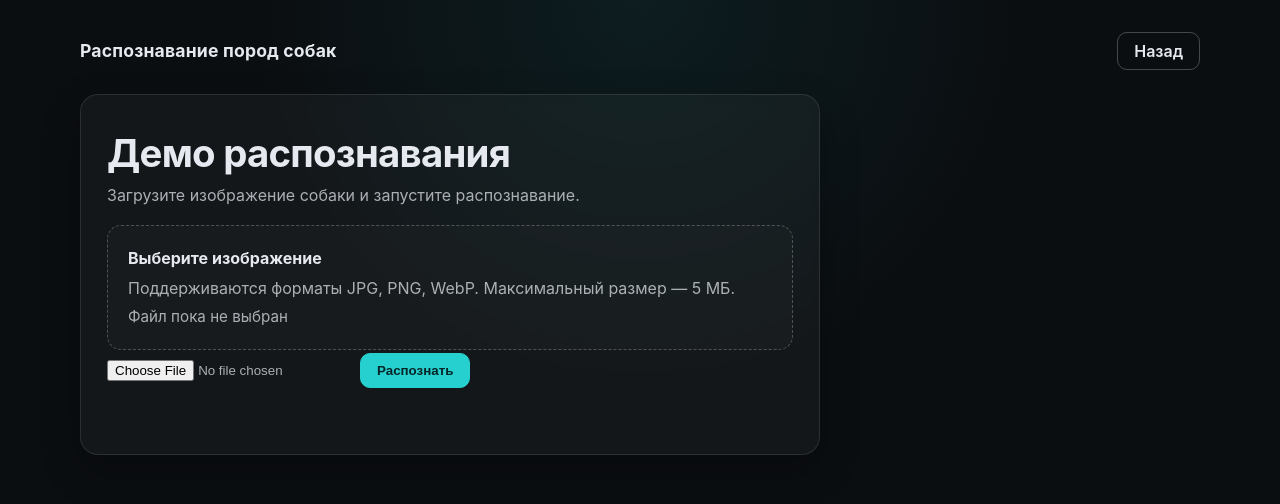
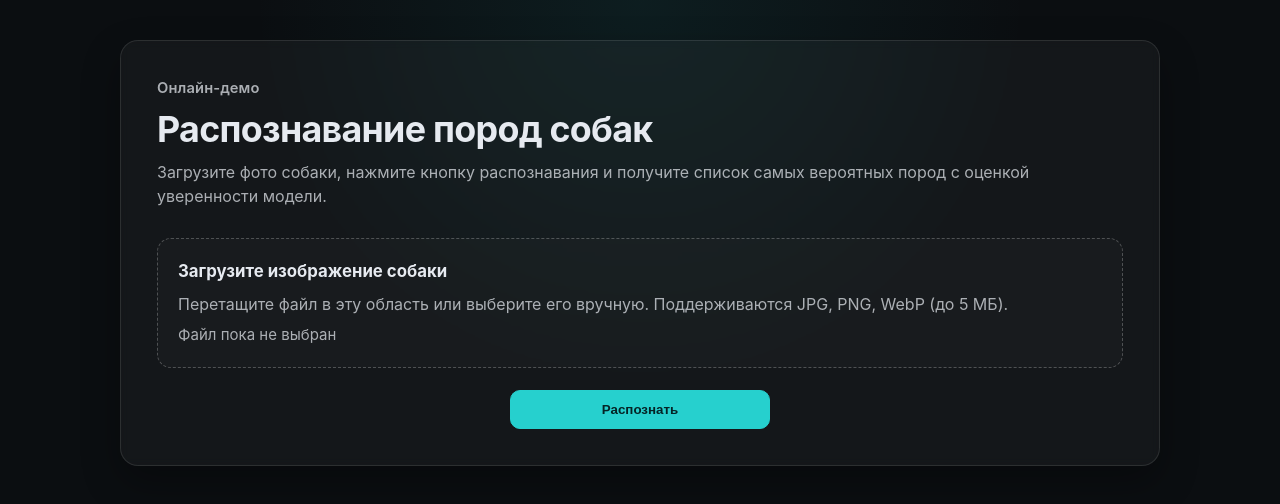
Before and after one commit to hazevisual/DogBreedPyAi, a React (Vite) app in the folder frontend/: page /demo in a window 1280 px wide. Shown: the top 504 px of the page. Built offline with nearby package versions, Linux system fonts and the light colour scheme.

Commit message:
Polish demo upload input and center recognize button

```diff
--- a/frontend/src/App.tsx
+++ b/frontend/src/App.tsx
@@ -1,13 +1,12 @@
 import { Navigate, Route, Routes } from 'react-router-dom';
-import LandingPage from './pages/LandingPage';
 import DemoPage from './pages/DemoPage';
 
 export default function App() {
   return (
     <Routes>
-      <Route path="/" element={<LandingPage />} />
+      <Route path="/" element={<Navigate to="/demo" replace />} />
       <Route path="/demo" element={<DemoPage />} />
-      <Route path="*" element={<Navigate to="/" replace />} />
+      <Route path="*" element={<Navigate to="/demo" replace />} />
     </Routes>
   );
 }
--- a/frontend/src/index.css
+++ b/frontend/src/index.css
@@ -7,8 +7,8 @@
   --muted: rgba(230, 234, 240, 0.72);
   --accent: #26d0ce;
   --accent-glow: rgba(38, 208, 206, 0.25);
-  --danger: #ef9fb2;
-  --danger-bg: rgba(239, 159, 178, 0.14);
+  --danger: #f1bdc9;
+  --danger-bg: rgba(241, 189, 201, 0.12);
 
   font-family: Inter, system-ui, -apple-system, Segoe UI, Roboto, sans-serif;
   line-height: 1.5;
@@ -35,38 +35,25 @@ body {
   color: var(--text);
 }
 
-a {
-  color: inherit;
+h1,
+h2,
+h3,
+p {
+  margin: 0;
 }
 
-.landing-page,
+main {
+  display: block;
+}
+
 .demo-page {
   min-height: 100vh;
-  padding: 24px 16px 40px;
+  padding: 32px 16px 48px;
 }
 
-.container {
-  width: min(100%, 1120px);
+.demo-container {
+  width: min(100%, 1040px);
   margin: 0 auto;
-}
-
-.top-nav {
-  display: flex;
-  justify-content: space-between;
-  align-items: center;
-  gap: 12px;
-  margin-bottom: 24px;
-}
-
-.brand {
-  margin: 0;
-  font-weight: 700;
-  font-size: 1.1rem;
-  letter-spacing: 0.01em;
-}
-
-.nav-demo-link {
-  text-decoration: none;
 }
 
 .card-block {
@@ -75,94 +62,91 @@ a {
   border-radius: 18px;
   box-shadow: 0 16px 38px rgba(0, 0, 0, 0.3);
   backdrop-filter: blur(4px);
-  transition: transform 0.2s ease, border-color 0.2s ease, box-shadow 0.2s ease;
 }
 
-.card-block:hover {
-  transform: translateY(-2px);
-  border-color: rgba(38, 208, 206, 0.35);
-  box-shadow: 0 18px 42px rgba(0, 0, 0, 0.34), 0 0 0 1px rgba(38, 208, 206, 0.14);
+.demo-card {
+  width: 100%;
+  padding: clamp(20px, 3vw, 36px);
 }
 
-.hero {
-  position: relative;
-  overflow: hidden;
-  padding: 36px 24px;
+.demo-header {
   display: grid;
-  gap: 18px;
-  align-items: center;
-}
-
-.hero::before {
-  content: '';
-  position: absolute;
-  inset: -20% auto auto -8%;
-  width: clamp(280px, 44vw, 520px);
-  aspect-ratio: 1 / 1;
-  border-radius: 50%;
-  background: radial-gradient(circle, rgba(38, 208, 206, 0.22) 0%, transparent 68%);
-  pointer-events: none;
-}
-
-.hero-content {
-  min-width: 0;
-  position: relative;
-  z-index: 1;
-}
-
-.hero-image {
-  width: 100%;
-  max-width: 100%;
-  height: auto;
-  display: block;
-  border-radius: 14px;
-  object-fit: cover;
-  border: 1px solid rgba(255, 255, 255, 0.14);
+  gap: 10px;
 }
 
 .eyebrow {
-  margin: 0;
-  font-size: 0.9rem;
   color: var(--muted);
+  font-size: 0.92rem;
   font-weight: 600;
-}
-
-h1,
-h2,
-h3,
-p {
-  margin: 0;
-}
-
-h1,
-h2,
-h3 {
-  color: var(--text);
+  letter-spacing: 0.01em;
 }
 
 h1 {
-  margin-top: 10px;
-  font-size: clamp(1.9rem, 3vw, 3rem);
+  font-size: clamp(1.8rem, 2.8vw, 2.6rem);
   line-height: 1.15;
   letter-spacing: -0.02em;
 }
 
-.hero-subtitle {
-  margin-top: 14px;
-  max-width: 68ch;
+.demo-subtitle,
+.upload-hint,
+.upload-file-name,
+.status-text,
+.result-label {
   color: var(--muted);
 }
 
-.hero-actions {
-  margin-top: 22px;
-  display: flex;
-  flex-wrap: wrap;
-  gap: 12px;
+.demo-content-stack {
+  margin-top: 28px;
+  display: grid;
+  gap: 16px;
+}
+
+.upload-zone {
+  display: grid;
+  gap: 8px;
+  border: 1.5px dashed rgba(255, 255, 255, 0.24);
+  border-radius: 14px;
+  background: rgba(255, 255, 255, 0.02);
+  padding: 20px;
+  cursor: pointer;
+  transition: border-color 0.2s ease, background-color 0.2s ease, box-shadow 0.2s ease;
+}
+
+.upload-zone:hover,
+.upload-zone:focus-within {
+  border-color: rgba(38, 208, 206, 0.72);
+  background: rgba(255, 255, 255, 0.04);
+  box-shadow: inset 0 0 0 1px rgba(38, 208, 206, 0.22), inset 0 0 24px rgba(38, 208, 206, 0.12);
+}
+
+.upload-title {
+  font-size: 1.05rem;
+  font-weight: 700;
+}
+
+.upload-file-name {
+  font-size: 0.94rem;
+  overflow-wrap: anywhere;
+}
+
+.upload-change-file {
+  width: fit-content;
+  color: var(--accent);
+  font-size: 0.9rem;
+  font-weight: 600;
+}
+
+.file-input {
+  position: absolute;
+  opacity: 0;
+  pointer-events: none;
+  width: 1px;
+  height: 1px;
 }
 
 .button {
   border-radius: 10px;
-  padding: 10px 16px;
+  padding: 12px 18px;
   font-weight: 600;
   line-height: 1;
   transition: all 0.2s ease;
@@ -182,18 +166,6 @@ h1 {
   box-shadow: 0 0 0 3px var(--accent-glow);
 }
 
-.button-secondary {
-  border: 1px solid rgba(255, 255, 255, 0.24);
-  background: transparent;
-  color: var(--text);
-}
-
-.button-secondary:hover,
-.button-secondary:focus-visible {
-  border-color: rgba(255, 255, 255, 0.42);
-  background: var(--surface-strong);
-}
-
 .button:focus-visible {
   outline: 2px solid rgba(38, 208, 206, 0.78);
   outline-offset: 2px;
@@ -204,163 +176,30 @@ button:disabled {
   cursor: not-allowed;
 }
 
-.section {
-  margin-top: 28px;
+.recognize-button-wrap {
+  display: flex;
+  justify-content: center;
+  margin-top: 4px;
 }
 
-.section h2 {
-  font-size: clamp(1.35rem, 2vw, 1.8rem);
-  margin-bottom: 14px;
+.recognize-button {
+  width: 100%;
+  max-width: 320px;
 }
 
-.grid {
-  display: grid;
-  gap: 14px;
-}
-
-.step-card,
-.feature-card,
-.privacy-card {
-  padding: 20px;
-}
-
-.step-card-image-frame {
-  width: 100%;
-  aspect-ratio: 4 / 3;
-  overflow: hidden;
-  border-radius: 12px;
-  margin-bottom: 12px;
-}
-
-.step-card-image {
-  width: 100%;
-  height: 100%;
-  object-fit: cover;
-  object-position: center;
-  display: block;
-}
-
-.step-number {
-  color: var(--accent);
-  font-size: 0.9rem;
-  font-weight: 700;
-}
-
-.step-card h3,
-.feature-card h3 {
-  margin-top: 6px;
-  font-size: 1.05rem;
-}
-
-.step-card p,
-.privacy-card p,
-.feature-card p,
-.status-text,
-.upload-hint,
-.upload-file-name,
-.hero-subtitle,
-.landing-footer,
-.demo-subtitle {
-  color: var(--muted);
-}
-
-.feature-card {
-  display: flex;
-  align-items: center;
-  gap: 12px;
-  min-height: 96px;
-}
-
-.feature-card-image-frame {
-  width: clamp(56px, 18vw, 72px);
-  aspect-ratio: 1 / 1;
-  flex-shrink: 0;
-  overflow: hidden;
-  border-radius: 10px;
-}
-
-.feature-card-image {
-  width: 100%;
-  height: 100%;
-  object-fit: cover;
-  object-position: center;
-  display: block;
-}
-
-@media (min-width: 760px) {
-  .feature-card-image-frame {
-    width: 72px;
-  }
-}
-
-.landing-footer {
-  margin-top: 30px;
-  padding: 20px 0;
-  text-align: center;
+.status-text {
   font-size: 0.95rem;
 }
 
-.demo-card {
-  max-width: 740px;
-  padding: 26px;
+.error-block {
+  border: 1px solid rgba(241, 189, 201, 0.3);
+  background: var(--danger-bg);
+  border-radius: 12px;
+  padding: 12px 14px;
 }
 
-.demo-subtitle {
-  margin-top: 8px;
-}
-
-.upload-zone {
-  margin-top: 18px;
-  display: flex;
-  flex-direction: column;
-  gap: 6px;
-  border: 1.5px dashed rgba(255, 255, 255, 0.24);
-  border-radius: 14px;
-  background: rgba(255, 255, 255, 0.02);
-  padding: 20px;
-  cursor: pointer;
-  transition: border-color 0.2s ease, background-color 0.2s ease, box-shadow 0.2s ease;
-}
-
-.upload-zone:hover,
-.upload-zone:focus-within {
-  border-color: rgba(38, 208, 206, 0.72);
-  background: rgba(255, 255, 255, 0.04);
-  box-shadow: inset 0 0 0 1px rgba(38, 208, 206, 0.22), inset 0 0 24px rgba(38, 208, 206, 0.12);
-}
-
-.upload-title {
-  font-weight: 700;
-}
-
-.upload-file-name {
-  font-size: 0.95rem;
-}
-
-.file-input {
-  margin-top: 10px;
-  color: var(--muted);
-}
-
-.status-text {
-  margin-top: 8px;
-}
-
-.error-area {
-  margin-top: 8px;
-  min-height: 24px;
-}
-
-.error-area p {
+.error-block p {
   color: var(--danger);
-  background: var(--danger-bg);
-  border: 1px solid rgba(239, 159, 178, 0.4);
-  border-radius: 10px;
-  padding: 8px 10px;
-}
-
-.results-area {
-  margin-top: 8px;
 }
 
 .result-card {
@@ -371,64 +210,46 @@ button:disabled {
 }
 
 .result-card h2 {
-  font-size: 1.1rem;
-  margin-bottom: 12px;
+  font-size: 1.08rem;
+  margin-bottom: 8px;
 }
 
 .result-card ul {
   list-style: none;
+  margin: 0;
   padding: 0;
-  margin: 0;
-  display: flex;
-  flex-direction: column;
-  gap: 0;
 }
 
 .result-card li {
-  display: flex;
-  justify-content: space-between;
+  display: grid;
+  grid-template-columns: minmax(0, 1fr) auto;
   align-items: center;
   gap: 12px;
   padding: 10px 0;
   border-bottom: 1px solid rgba(255, 255, 255, 0.08);
 }
 
-.result-card li span {
-  color: var(--muted);
-}
-
-.result-card li strong {
-  text-align: right;
-  min-width: 52px;
-  color: var(--text);
-}
-
 .result-card li:last-child {
   border-bottom: none;
 }
 
+.result-card strong {
+  min-width: 52px;
+  text-align: right;
+}
+
 @media (min-width: 760px) {
-  .landing-page,
   .demo-page {
-    padding: 32px 24px 48px;
+    padding: 40px 24px 56px;
   }
 
-  .hero {
-    padding: 52px;
-    grid-template-columns: minmax(0, 1fr) minmax(280px, 420px);
+  .demo-content-stack {
+    margin-top: 30px;
+    gap: 18px;
   }
 
-  .grid-3 {
-    grid-template-columns: repeat(3, minmax(0, 1fr));
-  }
-
-  .gallery-grid {
-    grid-template-columns: repeat(3, minmax(0, 1fr));
+  .recognize-button {
+    width: auto;
+    min-width: 260px;
   }
 }
-
-@media (min-width: 1024px) {
-  .gallery-grid {
-    grid-template-columns: repeat(4, minmax(0, 1fr));
-  }
-}
--- a/frontend/src/pages/DemoPage.tsx
+++ b/frontend/src/pages/DemoPage.tsx
@@ -1,5 +1,4 @@
-import { useState } from 'react';
-import { Link } from 'react-router-dom';
+import { type ChangeEvent, useState } from 'react';
 
 type RequestState = 'idle' | 'loading' | 'success' | 'error';
 
@@ -63,34 +62,7 @@ export default function DemoPage() {
     }
   };
 
-  return (
-    <main className="demo-page">
-      <div className="container">
-        <nav className="top-nav" aria-label="Навигация демо">
-          <p className="brand">Распознавание пород собак</p>
-          <Link to="/" className="button button-secondary nav-demo-link">
-            Назад
-          </Link>
-        </nav>
-
-        <section className="card-block demo-card">
-          <h1>Демо распознавания</h1>
-          <p className="demo-subtitle">Загрузите изображение собаки и запустите распознавание.</p>
-
-          <label className="upload-zone" htmlFor="dog-image-upload">
-            <span className="upload-title">Выберите изображение</span>
-            <span className="upload-hint">
-              Поддерживаются форматы JPG, PNG, WebP. Максимальный размер — 5 МБ.
-            </span>
-            <span className="upload-file-name">{file ? file.name : 'Файл пока не выбран'}</span>
-          </label>
-
-          <input
-            id="dog-image-upload"
-            className="file-input"
-            type="file"
-            accept="image/*"
-            onChange={(event) => {
+  const onFileChange = (event: ChangeEvent<HTMLInputElement>) => {
     const nextFile = event.target.files?.[0] ?? null;
     setPredictions([]);
 
@@ -111,34 +83,66 @@ export default function DemoPage() {
     setFile(nextFile);
     setState('idle');
     setErrorMessage('');
-            }}
+  };
+
+  return (
+    <main className="demo-page">
+      <div className="demo-container">
+        <section className="card-block demo-card">
+          <header className="demo-header">
+            <p className="eyebrow">Онлайн-демо</p>
+            <h1>Распознавание пород собак</h1>
+            <p className="demo-subtitle">
+              Загрузите фото собаки, нажмите кнопку распознавания и получите список самых вероятных
+              пород с оценкой уверенности модели.
+            </p>
+          </header>
+
+          <div className="demo-content-stack">
+            <label className="upload-zone" htmlFor="dog-image-upload">
+              <span className="upload-title">Загрузите изображение собаки</span>
+              <span className="upload-hint">
+                Перетащите файл в эту область или выберите его вручную. Поддерживаются JPG, PNG,
+                WebP (до 5 МБ).
+              </span>
+              <span className="upload-file-name">{file ? file.name : 'Файл пока не выбран'}</span>
+              {file ? <span className="upload-change-file">Изменить файл</span> : null}
+            </label>
+
+            <input
+              id="dog-image-upload"
+              className="file-input"
+              type="file"
+              accept="image/*"
+              onChange={onFileChange}
             />
 
+            <div className="recognize-button-wrap">
               <button
                 type="button"
                 onClick={onRecognize}
                 disabled={state === 'loading'}
-            className="button button-primary"
+                className="button button-primary recognize-button"
               >
                 {state === 'loading' ? 'Обработка...' : 'Распознать'}
               </button>
+            </div>
 
             {state === 'loading' && <p className="status-text">Обработка...</p>}
 
-          <div aria-live="polite" className="error-area">
-            {state === 'error' && <p>{errorMessage}</p>}
-          </div>
+            {state === 'error' && (
+              <section className="error-block" aria-live="polite" aria-label="Ошибка распознавания">
+                <p>{errorMessage}</p>
+              </section>
+            )}
 
-          <div className="results-area">
             {state === 'success' && (
               <section className="result-card" aria-label="Результаты распознавания">
                 <h2>Результат</h2>
                 <ul>
                   {predictions.map((item, index) => (
                     <li key={`${item.label}-${index}`}>
-                      <span>
-                        {index + 1}. {item.label}
-                      </span>
+                      <span className="result-label">{item.label}</span>
                       <strong>{Math.round(item.score * 100) + '%'}</strong>
                     </li>
                   ))}
--- a/frontend/src/pages/LandingPage.tsx
+++ /dev/null
@@ -1,137 +0,0 @@
-import { Link } from 'react-router-dom';
-
-type DogImage = { index: number; src: string };
-
-const dogImageModules = import.meta.glob('../assets/Dog_??.*', {
-  eager: true,
-  import: 'default'
-}) as Record<string, string>;
-
-const dogImages = Object.entries(dogImageModules)
-  .map(([path, src]) => {
-    const match = path.match(/Dog_(\d{2})\.[^.]+$/);
-    return match ? { index: Number(match[1]), src } : null;
-  })
-  .filter((image): image is DogImage => image !== null)
-  .sort((a, b) => a.index - b.index);
-
-const heroImage = dogImages[0];
-const cardImages = dogImages.slice(1);
-
-const getCardImage = (fallbackIndex: number) => cardImages[fallbackIndex] ?? heroImage;
-
-const howItWorksSteps = [
-  {
-    title: 'Загрузите фото',
-    description: 'Выберите чёткое изображение вашей собаки на странице демо.',
-    alt: 'Шаг 1: загрузка фото',
-    image: getCardImage(0)
-  },
-  {
-    title: 'Запустите распознавание',
-    description: 'Модель анализирует изображение и определяет наиболее вероятные породы.',
-    alt: 'Шаг 2: распознавание',
-    image: getCardImage(1)
-  },
-  {
-    title: 'Получите результат',
-    description: 'Просмотрите ранжированные породы с процентом уверенности.',
-    alt: 'Шаг 3: результат',
-    image: getCardImage(2)
-  }
-];
-
-const features = [
-  'Быстрое распознавание',
-  'Работа на сервере',
-  'Без регистрации',
-  'Современная нейросеть',
-  'Поддержка популярных форматов',
-  'Удобный интерфейс'
-].map((title, index) => ({
-  title,
-  image: getCardImage(index + howItWorksSteps.length)
-}));
-
-export default function LandingPage() {
-  return (
-    <main className="landing-page">
-      <div className="container">
-        <nav className="top-nav" aria-label="Главная навигация">
-          <p className="brand">Распознавание пород собак</p>
-          <Link to="/demo" className="button button-primary nav-demo-link">
-            Демо
-          </Link>
-        </nav>
-
-        <section className="hero card-block">
-          <div className="hero-content">
-            <p className="eyebrow">Сервис распознавания пород собак</p>
-            <h1>Определите породу собаки по фото</h1>
-            <p className="hero-subtitle">
-              Загрузите изображение, и нейросеть на нашем сервере вернёт топ пород с
-              вероятностями за считанные секунды.
-            </p>
-            <div className="hero-actions">
-              <Link to="/demo" className="button button-primary">
-                Попробовать демо
-              </Link>
-              <a href="#how-it-works" className="button button-secondary">
-                Как это работает
-              </a>
-            </div>
-          </div>
-          {heroImage ? (
-            <img className="hero-image" src={heroImage.src} alt="Пример изображения собаки" />
-          ) : null}
-        </section>
-
-        <section id="how-it-works" className="section">
-          <h2>Как это работает</h2>
-          <div className="grid grid-3">
-            {howItWorksSteps.map((step, index) => (
-              <article key={step.title} className="card-block step-card">
-                {step.image ? (
-                  <div className="step-card-image-frame">
-                    <img className="step-card-image" src={step.image.src} alt={step.alt} />
-                  </div>
-                ) : null}
-                <p className="step-number">Шаг {index + 1}</p>
-                <h3>{step.title}</h3>
-                <p>{step.description}</p>
-              </article>
-            ))}
-          </div>
-        </section>
-
-        <section className="section">
-          <h2>Почему это полезно</h2>
-          <div className="grid grid-3">
-            {features.map((feature) => (
-              <article key={feature.title} className="card-block feature-card">
-                {feature.image ? (
-                  <div className="feature-card-image-frame">
-                    <img className="feature-card-image" src={feature.image.src} alt="Иллюстрация функции" />
-                  </div>
-                ) : null}
-                <h3>{feature.title}</h3>
-              </article>
-            ))}
-          </div>
-        </section>
-
-        <section className="section">
-          <h2>Конфиденциальность</h2>
-          <div className="card-block privacy-card">
-            <p>
-              База данных не используется. Изображения не сохраняются. Распознавание выполняется
-              на нашем сервере.
-            </p>
-          </div>
-        </section>
-
-        <footer className="landing-footer">© {new Date().getFullYear()} Демо распознавания пород собак</footer>
-      </div>
-    </main>
-  );
-}
```
Lines whose indentation alone changed are shown as unchanged.
